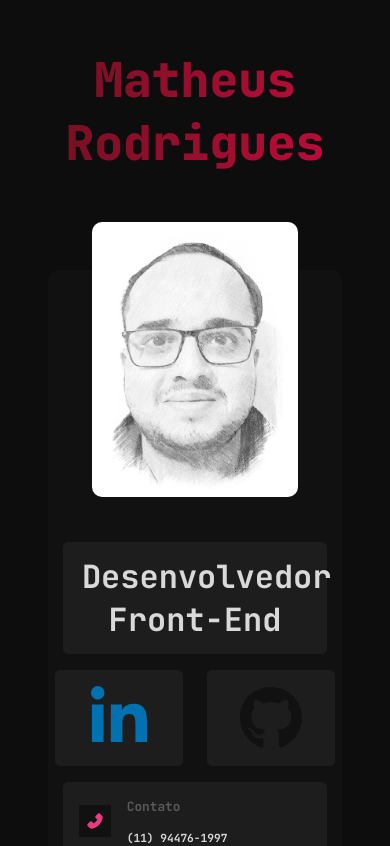
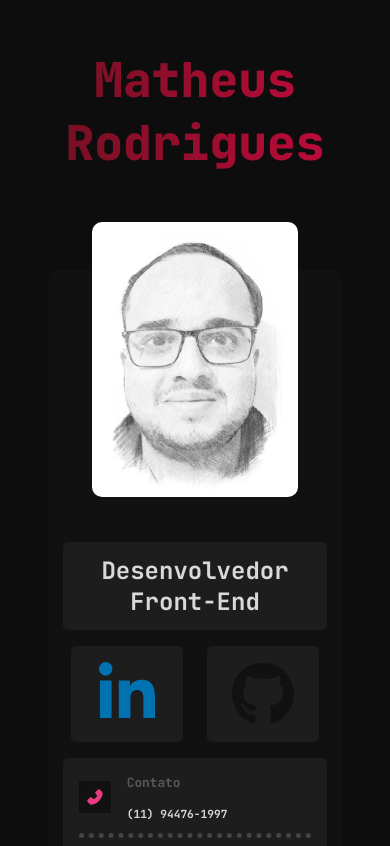
Before and after one commit to Mati-Pereira/portifolio, a React (Vite) app: page / in a window 390 px wide. Shown: the top 846 px of the page. Built offline with nearby package versions, Linux system fonts and the light colour scheme.

Commit message:
finishing visual and fixing bugs mobile part

```diff
--- a/src/styles/components/maincontent.scss
+++ b/src/styles/components/maincontent.scss
@@ -43,6 +43,7 @@
 
 @media (max-width:700px) {
   #main-content {
-    padding: 2rem;
+    padding: 1rem;
+    width: 90%;
   }
 }
--- a/src/styles/components/sidebar.scss
+++ b/src/styles/components/sidebar.scss
@@ -24,7 +24,7 @@
     border-radius: variables.$card-border-radius;
     margin-top: 15rem;
     padding: .8rem 1.2rem;
-    font-size: 2rem;
+    font-size: 1.5rem;
     width: 90%;
     text-align: center;
     font-weight: 700;
--- a/src/styles/components/socialnetworks.scss
+++ b/src/styles/components/socialnetworks.scss
@@ -17,7 +17,7 @@
 
   @media (max-width: 700px) {
     .social-btn {
-      padding: 1rem 2rem;
+      padding: 1rem 1.5rem;
     }
   }
 
```
